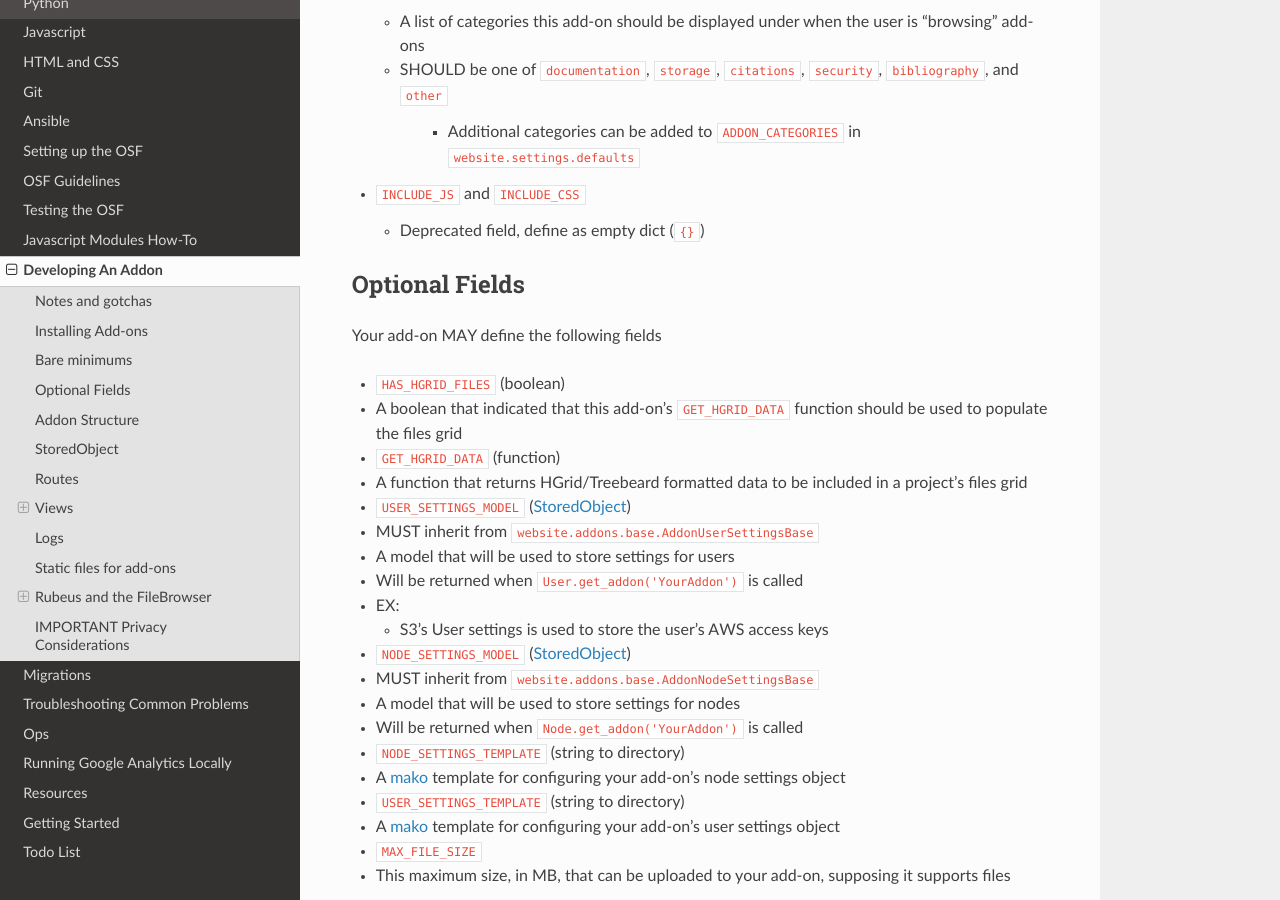
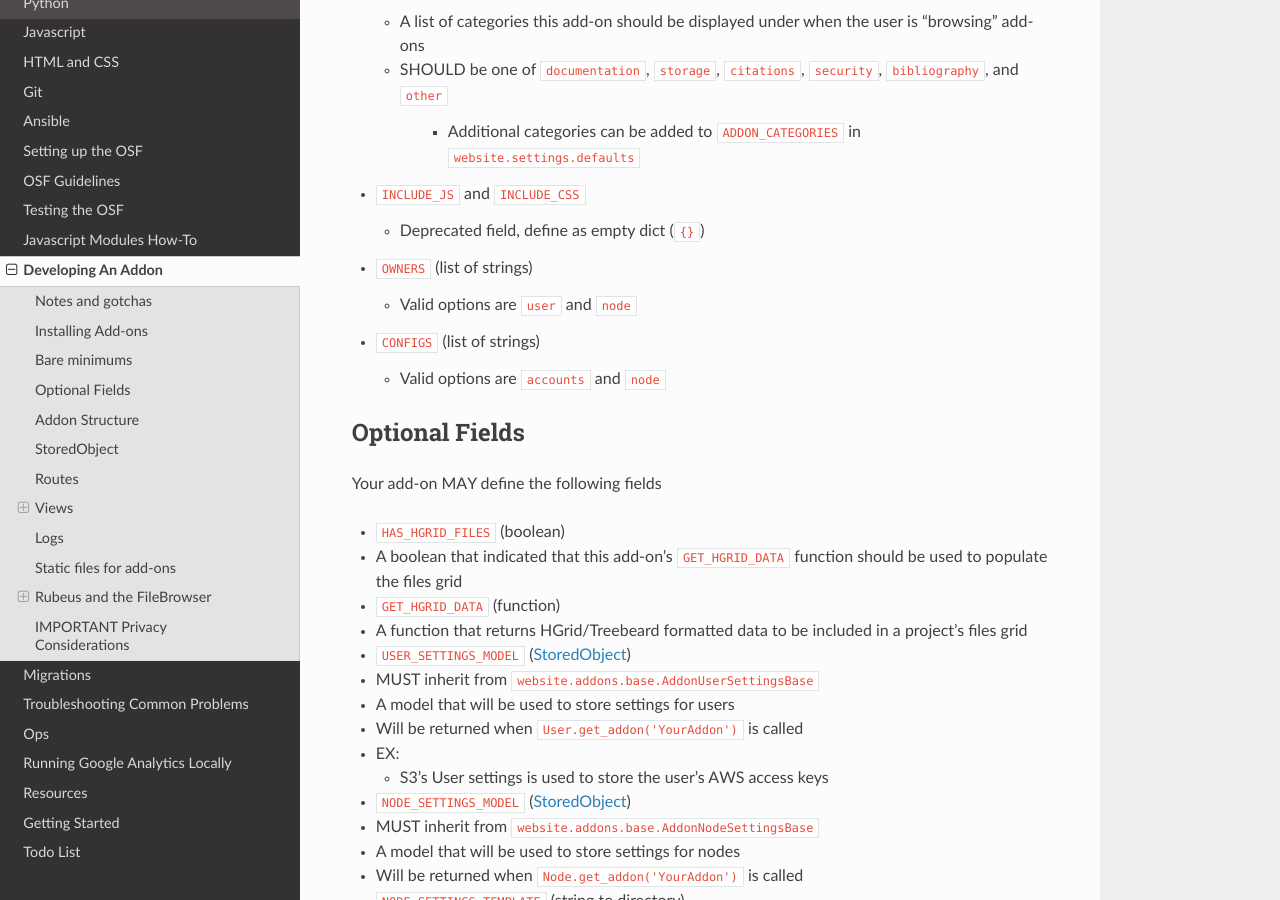
Before and after one commit to CenterForOpenScience/COSDev, a Sphinx documentation site: the page built from docs/osf/addons.rst, in a window 1280 px wide and 900 px high, scrolled down 1893 px. Built offline with Sphinx 7.4.7 and the Read the Docs theme 2.0.0, drawn with Linux system fonts in a browser that asks for light colours.

Commit message:
added CONFIGS and OWNERS to mandatory settings for addons

```diff
--- a/docs/osf/addons.rst
+++ b/docs/osf/addons.rst
@@ -95,6 +95,15 @@ Bare minimums
 -  ``INCLUDE_JS`` and ``INCLUDE_CSS``
 
    -  Deprecated field, define as empty dict (``{}``)
+
+-  ``OWNERS`` (list of strings)
+
+   -  Valid options are ``user`` and ``node``
+
+-  ``CONFIGS`` (list of strings)
+
+   -  Valid options are ``accounts`` and ``node``
+
 
 Optional Fields
 ***************
```
